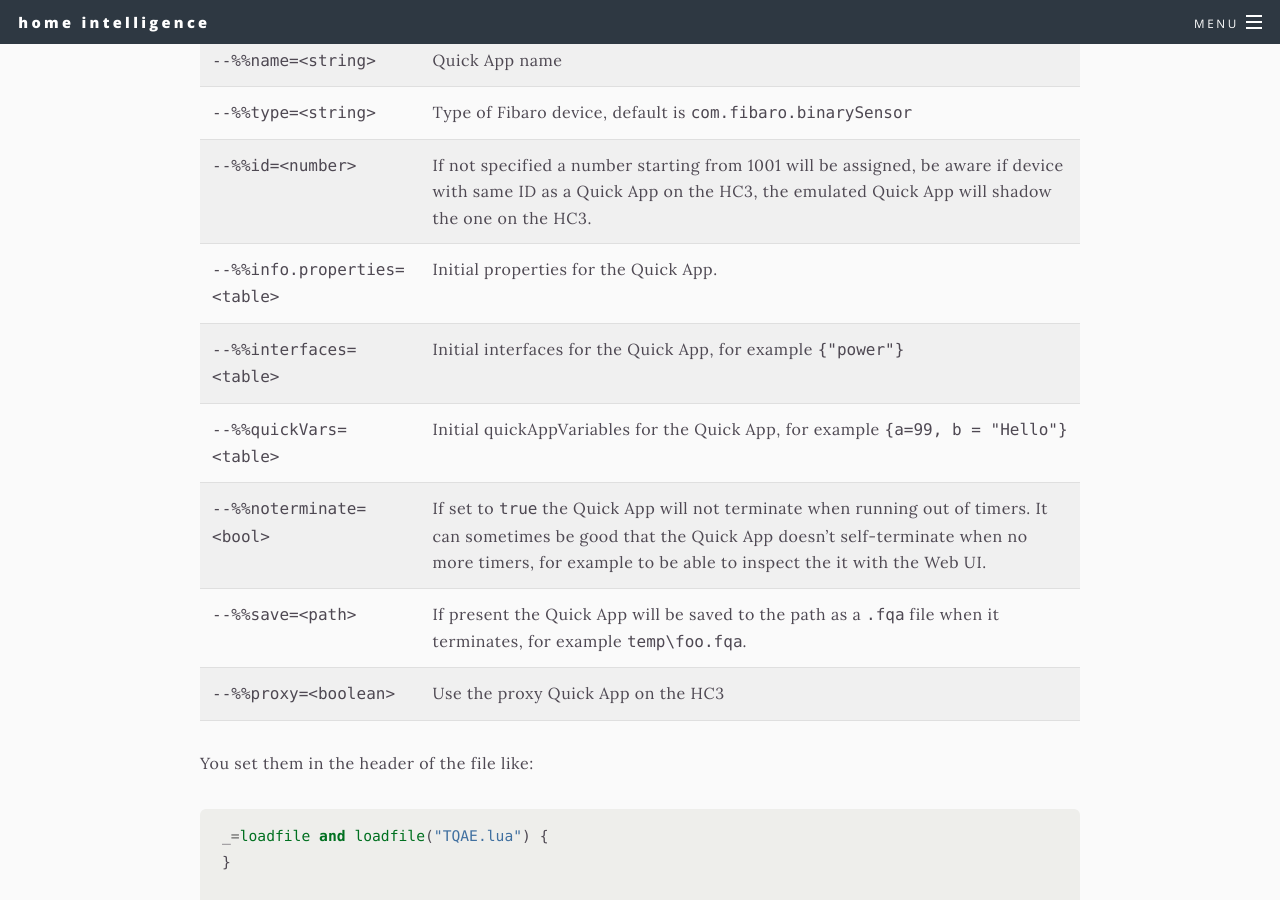
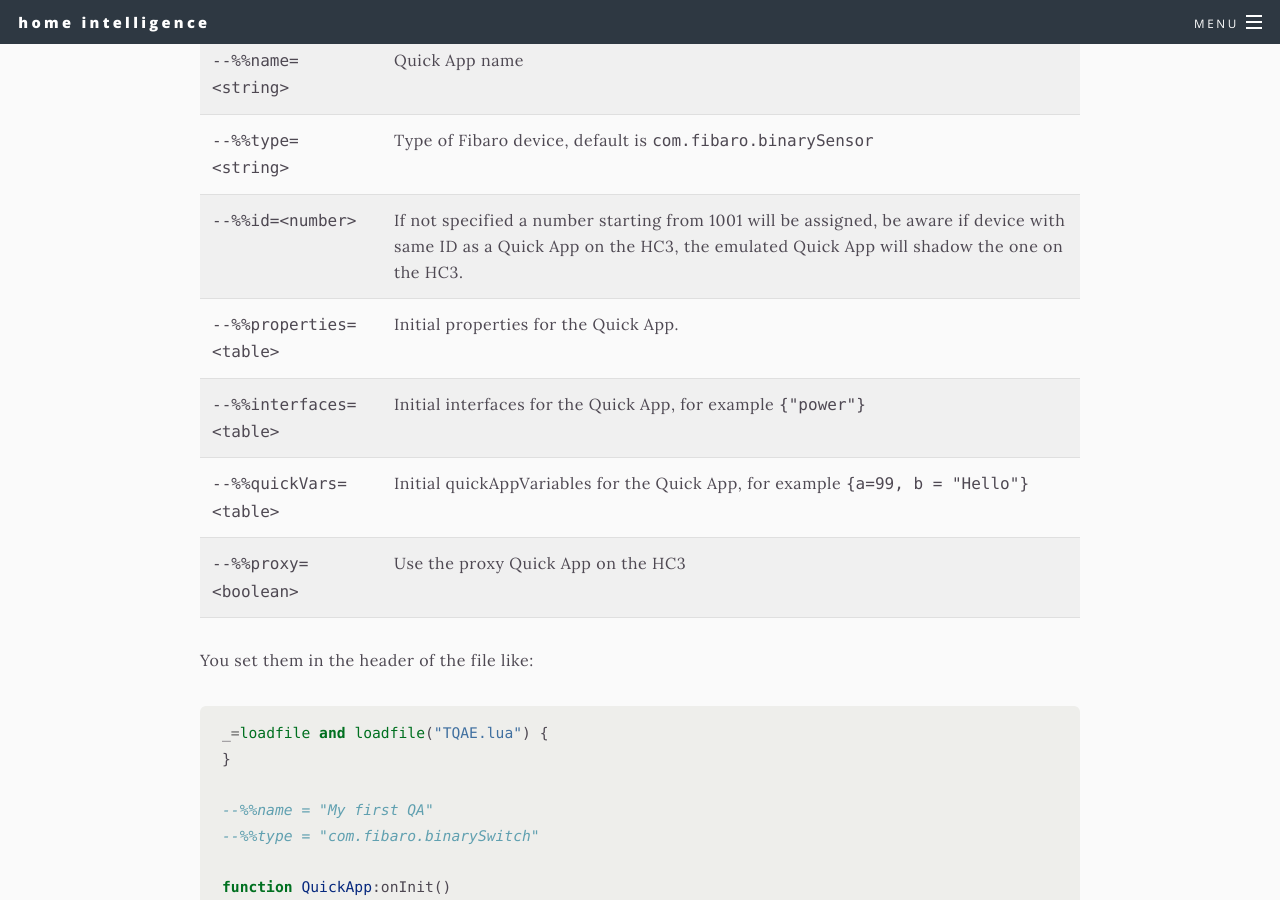
Before and after one commit to joepv/joepv.github.io, a Jekyll site: the page built from _pages/hc3-tqae.md, in a window 1280 px wide and 900 px high, scrolled down 8714 px. Built offline with Jekyll 4.4.1, drawn with Linux system fonts in a browser that asks for light colours.

Commit message:
Changed Quick App options added/removed.

```diff
--- a/_pages/hc3-tqae.md
+++ b/_pages/hc3-tqae.md
@@ -184,11 +184,9 @@ The following options can be set with the `--%%` directive:
 | `--%%name=<string>`           | Quick App name                                                                                                                                                                                                                   |
 | `--%%type=<string>`           | Type of Fibaro device, default is `com.fibaro.binarySensor`                                                                                                                                                                      |
 | `--%%id=<number>`             | If not specified a number starting from 1001 will be assigned, be aware if device with same ID as a Quick App on the HC3, the emulated Quick App will shadow the one on the HC3.                                                 |
-| `--%%info.properties=<table>` | Initial properties for the Quick App.                                                                                                                                                                                            |
+| `--%%properties=<table>`      | Initial properties for the Quick App.                                                                                                                                                                                            |
 | `--%%interfaces=<table>`      | Initial interfaces for the Quick App, for example `{"power"}`                                                                                                                                                                    |
 | `--%%quickVars=<table>`       | Initial quickAppVariables for the Quick App, for example `{a=99, b = "Hello"}`                                                                                                                                                   |
-| `--%%noterminate=<bool>`      | If set to `true` the Quick App will not terminate when running out of timers. It can sometimes be good that the Quick App doesn't self-terminate when no more timers, for example to be able to inspect the it with the  Web UI. |
-| `--%%save=<path>`             | If present the Quick App will be saved to the path as a `.fqa` file when it terminates, for example `temp\foo.fqa`.                                                                                                              |
 | `--%%proxy=<boolean>`         | Use the proxy Quick App on the HC3                                                                                                                                                                                               |
 
 You set them in the header of the file like:
```
